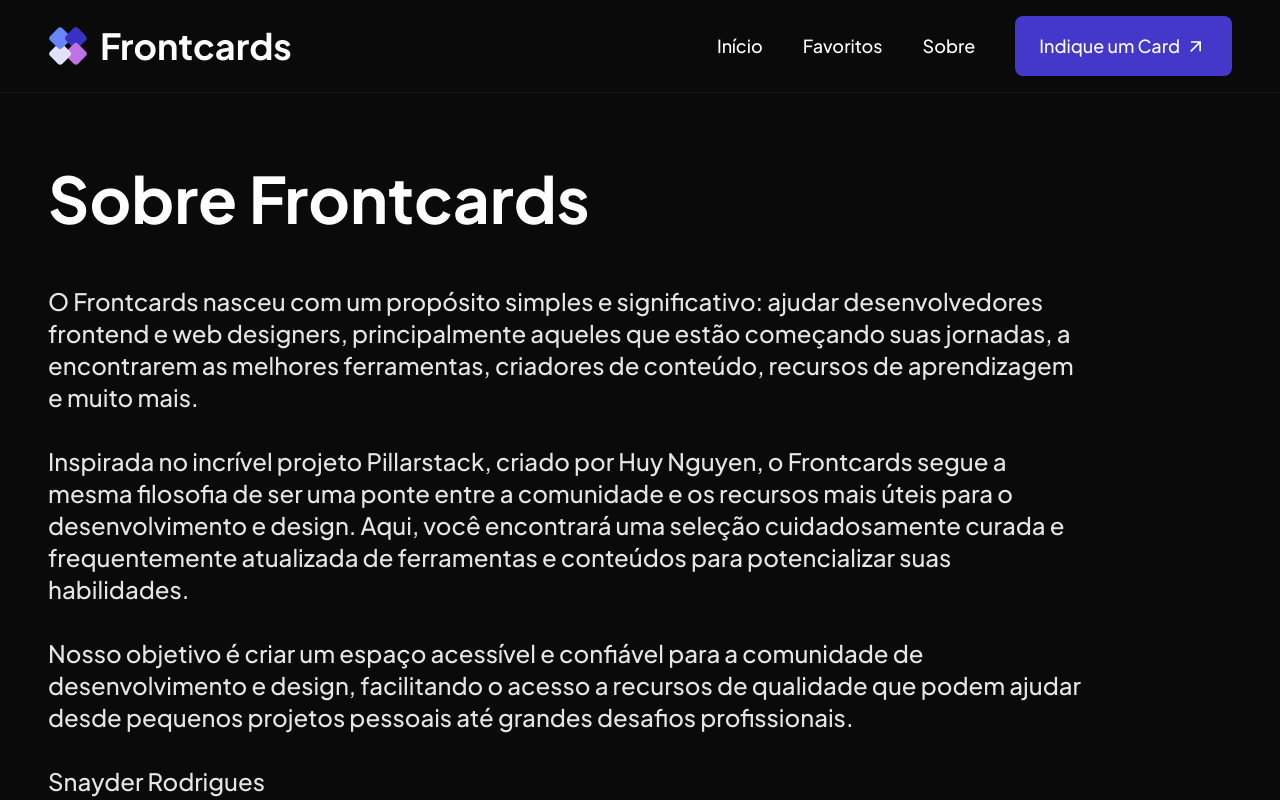
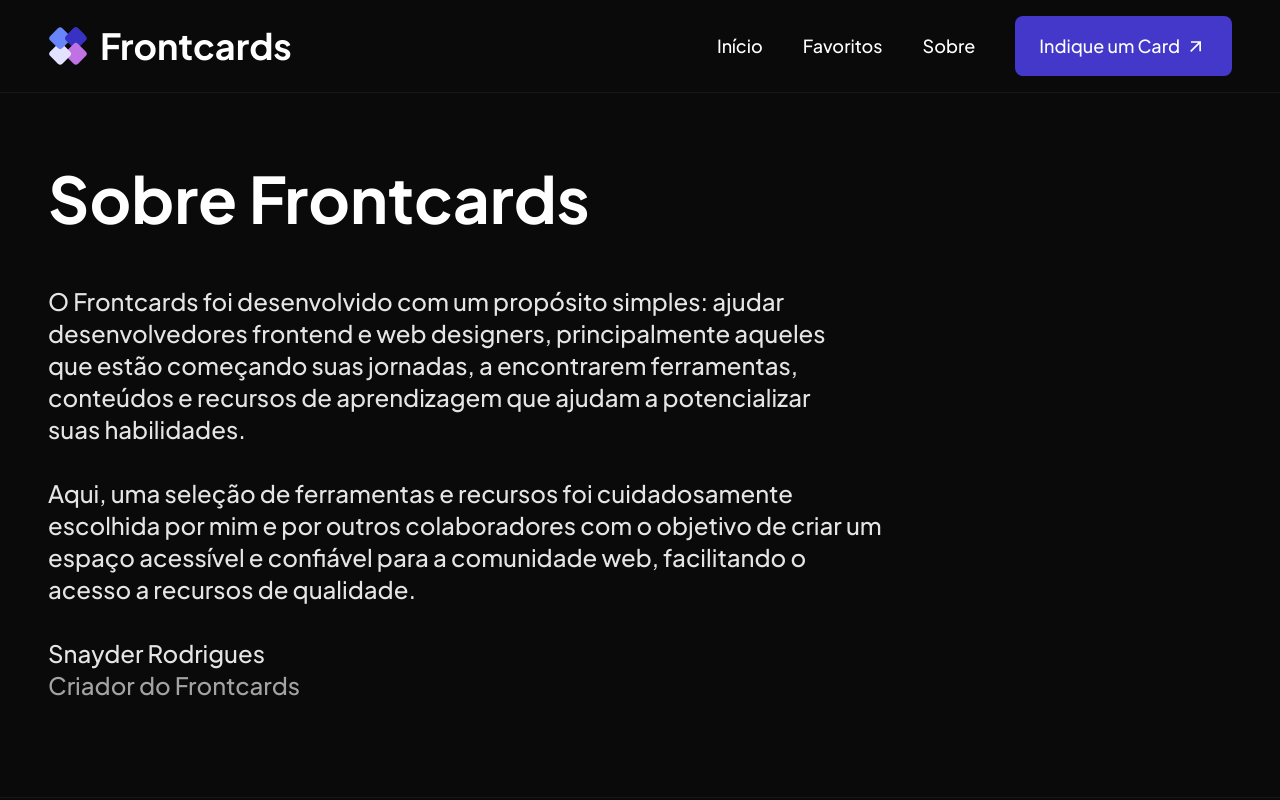
Before and after one commit to SnayderRodrigues/frontcards, a React (Vite) app: page /about in a window 1280 px wide. Shown: the top 800 px of the page. Built offline with nearby package versions, Linux system fonts and the light colour scheme.

Commit message:
update: About Page text

```diff
--- a/src/app/about/Page.jsx
+++ b/src/app/about/Page.jsx
@@ -7,31 +7,23 @@ const AboutPage = () => {
         <div className="wrapper pt-32 sm:pt-36 lg:pt-36 xl:pt-40 pb-12 md:pb-16 lg:pb-24">
           <h1 className="mb-8 lg:mb-12">Sobre Frontcards</h1>
           <div className="flex items-center gap-16">
-            <div className="flex flex-col gap-8 text-base sm:text-lg lg:text-xl xl:text-2xl text-neutral-200 max-w-[60ch]">
+            <div className="max-w-[48ch] flex flex-col gap-8 text-base sm:text-lg lg:text-xl xl:text-2xl text-pretty text-neutral-200">
               <p>
-                O Frontcards nasceu com um propósito simples e significativo:
-                ajudar desenvolvedores frontend e web designers, principalmente
-                aqueles que estão começando suas jornadas, a encontrarem as
-                melhores ferramentas, criadores de conteúdo, recursos de
-                aprendizagem e muito mais.
+                O Frontcards foi desenvolvido com um propósito simples: ajudar
+                desenvolvedores frontend e web designers, principalmente aqueles
+                que estão começando suas jornadas, a encontrarem ferramentas,
+                conteúdos e recursos de aprendizagem que ajudam a potencializar
+                suas habilidades.
               </p>
               <p>
-                Inspirada no incrível projeto Pillarstack, criado por Huy
-                Nguyen, o Frontcards segue a mesma filosofia de ser uma ponte
-                entre a comunidade e os recursos mais úteis para o
-                desenvolvimento e design. Aqui, você encontrará uma seleção
-                cuidadosamente curada e frequentemente atualizada de ferramentas
-                e conteúdos para potencializar suas habilidades.
-              </p>
-              <p>
-                Nosso objetivo é criar um espaço acessível e confiável para a
-                comunidade de desenvolvimento e design, facilitando o acesso a
-                recursos de qualidade que podem ajudar desde pequenos projetos
-                pessoais até grandes desafios profissionais.
+                Aqui, uma seleção de ferramentas e recursos foi cuidadosamente
+                escolhida por mim e por outros colaboradores com o objetivo de
+                criar um espaço acessível e confiável para a comunidade web,
+                facilitando o acesso a recursos de qualidade.
               </p>
               <div className="flex flex-col">
                 <span>Snayder Rodrigues</span>
-                <span className="text-neutral-400">Criador Frontcards</span>
+                <span className="text-neutral-400">Criador do Frontcards</span>
               </div>
             </div>
           </div>
```
